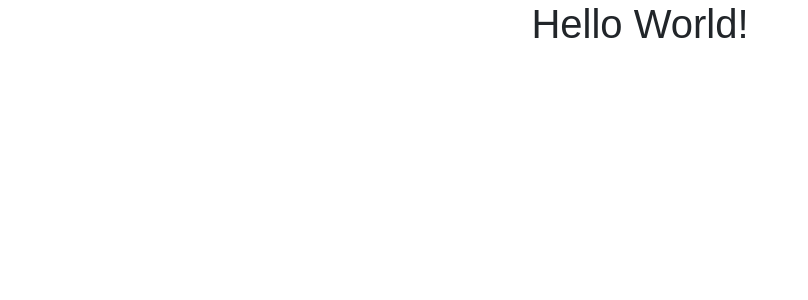
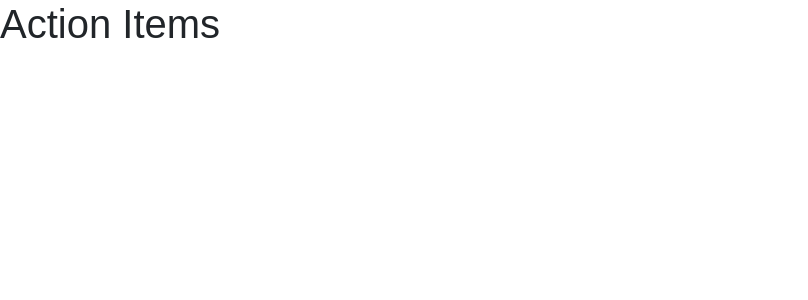
Before and after one commit to dwolrdcojp/action-items, a React (Create React App) app: page / in a window 1280 px wide. Shown: the top 300 px of the page, without its empty margins (0-808 px from the left). Built offline with nearby package versions, Linux system fonts and the light colour scheme.

Commit message:
Add action items component

```diff
--- /dev/null
+++ b/src/components/items.jsx
@@ -0,0 +1,9 @@
+import React, { Component } from "react";
+
+class Items extends Component {
+  render() {
+    return <h1>Action Items</h1>;
+  }
+}
+
+export default Items;
--- a/src/index.js
+++ b/src/index.js
@@ -4,6 +4,7 @@ import "bootstrap/dist/css/bootstrap.css";
 import "./index.css";
 import App from "./App";
 import registerServiceWorker from "./registerServiceWorker";
+import Items from "./components/items";
 
-ReactDOM.render(<App />, document.getElementById("root"));
+ReactDOM.render(<Items />, document.getElementById("root"));
 registerServiceWorker();
```
